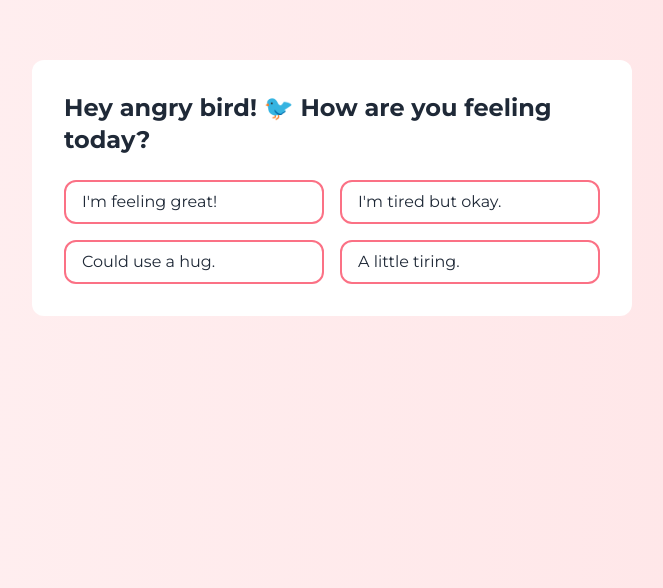
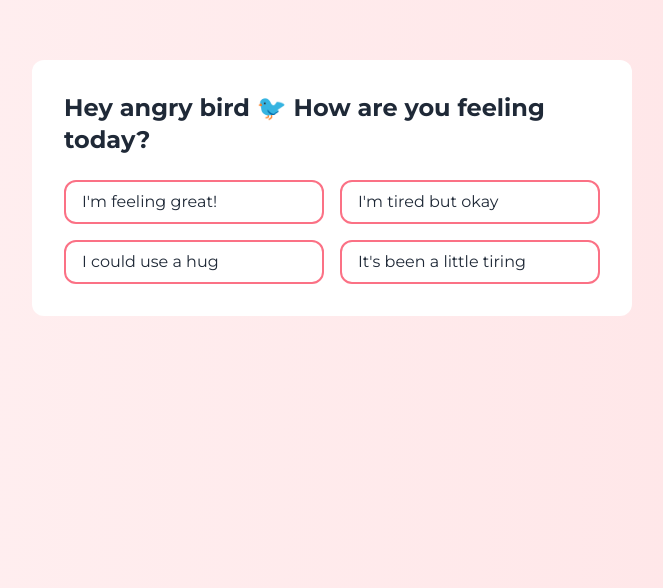
Before and after one commit to vxvaibhavxv/dare, a React (Vite) app: page / in a window 1280 px wide. Shown: the part 212-800 px from the top of the page, without its empty margins (308-971 px from the left). Built offline with nearby package versions, Linux system fonts and the light colour scheme.

Commit message:
updated questions

```diff
--- a/src/components/WarmUp/WarmUp.tsx
+++ b/src/components/WarmUp/WarmUp.tsx
@@ -11,95 +11,121 @@ import type {
 
 const data: WarmUpData = [
   {
-    question: "Hey angry bird! 🐦 How are you feeling today?",
+    question: "Hey angry bird 🐦 How are you feeling today?",
     options: [
       {
         text: "I'm feeling great!",
         value: 1,
-        feedback: "That's the spirit! Keep soaring high!",
+        feedback: "That's the spirit. I like seeing you happy.",
       },
       {
-        text: "I'm tired but okay.",
+        text: "I'm tired but okay",
         value: 2,
         feedback: "Then I hope this makes your day a little lighter.",
       },
       {
-        text: "Could use a hug.",
+        text: "I could use a hug",
         value: 3,
-        feedback: "Sending you a big virtual hug! 🤗",
+        feedback: "Sending you a big virtual hug, you deserve one! 🫂",
       },
       {
-        text: "A little tiring.",
+        text: "It's been a little tiring",
         value: 4,
         feedback: "Then you deserve something soft and nice right now.",
       },
     ],
   },
   {
-    question: "Which one sounds like your ideal vibe right now?",
+    question:
+      "If we were spending time together right now what would we most likely be doing?",
     options: [
       {
-        text: "Cozy and calm",
+        text: "Talking and laughing about random things",
         value: 1,
-        feedback: "Noted. Cozy is underrated and perfect.",
+        feedback: "That sounds like a pretty perfect time honestly.",
       },
       {
-        text: "Laughing and playful",
+        text: "Sitting somewhere cozy and peaceful",
         value: 2,
-        feedback: "That sounds dangerous but fun.",
+        feedback: "That sounds calm and really nice.",
       },
       {
-        text: "Slightly romantic and adventurous",
+        text: "Roaming around and exploring places",
         value: 3,
-        feedback: "That's a bold choice. I like it.",
+        feedback: "That sounds fun. I like that adventurous side.",
       },
       {
-        text: "Just spending time with someone nice",
+        text: "Quietly enjoying each other's company",
         value: 4,
-        feedback: "That sounds simple and honestly really meaningful.",
+        feedback: "That's actually very meaningful.",
       },
     ],
   },
   {
     question:
-      "Hypothetically, if I asked you to drop one of the following right now, which one would it be?",
+      "Hypothetically, if you had to drop one thing right now, what would that be?",
     options: [
       {
-        text: "Eyerolling me (you're a very bad eyeroller)",
+        text: "Eyerolling me",
         value: 1,
         feedback: "Good choice! Eyerolling is so 2000.",
       },
       {
-        text: "Taunting me with the phrase '10 days'",
+        text: "The '10 days' taunt",
         value: 2,
-        feedback: "Finally off the plate!",
+        feedback: "Finally peace has been restored!",
       },
       {
-        text: "Rubbing it on my face that I'm from Delhi and your broken facts about Delhi",
+        text: "Rubbing it on my face that I'm from Delhi",
         value: 3,
-        feedback:
-          "Ladies and gentlemen, we have a winner! Vaibhav for the win! Delhi for the win!",
+        feedback: "Delhi respectfully accepts this victory.",
       },
       {
-        text: "Calling me oldie even though I'm just 2 years older than you",
+        text: "Calling me old even though I'm just 2 years older",
         value: 4,
         feedback: "You're such a sweetheart!",
       },
       {
-        text: "None of the above. Don't tell me what to do",
+        text: "Don't tell me what to do",
         value: 5,
         feedback: "I knew you'd pick that one!",
       },
       {
-        text: "All of them because I care about you",
+        text: "Of course all of them",
         value: 6,
-        feedback: "Aww, you're such a sweet baddie",
+        feedback: "Aww, you're such a sweet baddie.",
+      },
+    ],
+  },
+  {
+    question: "How do you feel when we spend time together?",
+    options: [
+      {
+        text: "It makes me happy",
+        value: 1,
+        feedback: "That genuinely makes me really happy to hear.",
+      },
+      {
+        text: "It feels comfortable",
+        value: 2,
+        feedback:
+          "Being comfortable around someone is rare. I'm glad you feel that.",
+      },
+      {
+        text: "It makes me smile more than I admit",
+        value: 3,
+        feedback: "That's my favourite kind of answer.",
+      },
+      {
+        text: "I enjoy it, but I won't say it out loud",
+        value: 4,
+        feedback: "That sounds like a yes disguised as mystery.",
       },
     ],
   },
   {
     question:
-      "Are you ready for something unexpected? Let's pretend you didn't see it coming",
+      "Are you ready for something slightly unexpected? Let's pretend you didn't see it coming.",
     options: [
       {
         text: "I'm curious now",
@@ -112,14 +138,14 @@ const data: WarmUpData = [
         feedback: "Don't worry. I'd never put you in an uncomfortable spot.",
       },
       {
-        text: "Bring it on! I love unexpected things!",
+        text: "Bring it on",
         value: 3,
-        feedback: "Love the energy! Love the enthusiasm! Let's dive in.",
+        feedback: "I love that energy.",
       },
       {
-        text: "Depends. Is it embarrassing?",
+        text: "Is it embarrassing?",
         value: 4,
-        feedback: "Only the good kind of embarrassing.",
+        feedback: "Only the good kind of embarrassing. Promise.",
       },
     ],
   },
--- a/src/components/WarmUp/components/Slide/Slide.tsx
+++ b/src/components/WarmUp/components/Slide/Slide.tsx
@@ -17,7 +17,7 @@ function Slide(props: SlideProps) {
         <div className="tw:grid tw:grid-cols-2 tw:gap-4">
           {options.map((option) => (
             <div
-              className="tw:w-full tw:border-2 tw:rounded-xl tw:border-border tw:py-2 tw:px-4 tw:cursor-pointer tw:hover:bg-radial tw:hover:from-bg-start tw:hover:to-bg-end"
+              className="tw:w-full tw:border-2 tw:rounded-xl tw:border-border tw:py-2 tw:px-4 tw:cursor-pointer tw:hover:bg-radial tw:flex tw:items-center tw:hover:from-bg-start tw:hover:to-bg-end"
               onClick={() => onClick?.(option)}
             >
               <p className="tw:text-text-primary tw:text-base">{option.text}</p>
```
